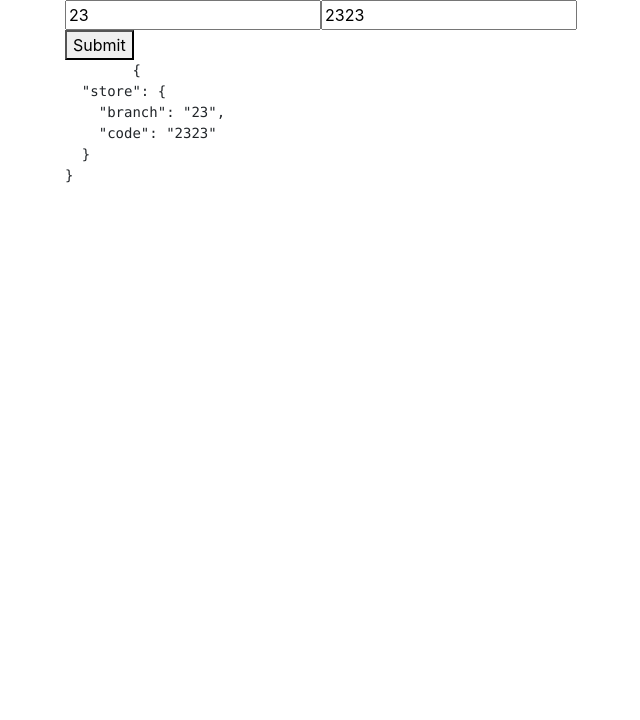
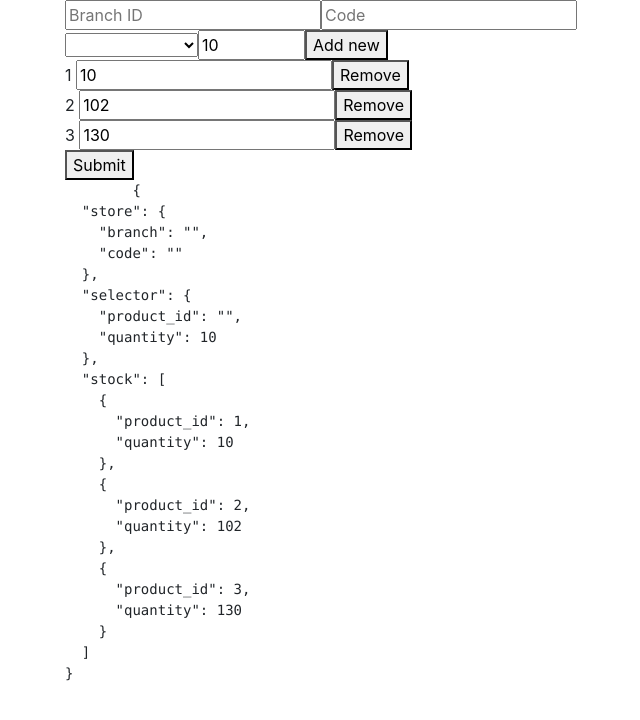
Before and after one commit to iosipov27/angular-pro, an Angular app: page / in a window 1280 px wide. Shown: the top 720 px of the page, without its empty margins (20-660 px from the left). Built offline with nearby package versions, Linux system fonts and the light colour scheme.

Commit message:
FormControl, FormGroup, FormArray

```diff
--- /dev/null
+++ b/src/app/stock-inventory/components/index.ts
@@ -0,0 +1,3 @@
+export { StockProductsComponent } from './stock-products/stock-products.component';
+export { StockSelectorComponent } from './stock-selector/stock-selector.component';
+export { StockBranchComponent } from './stock-branch/stock-branch.component';
--- /dev/null
+++ b/src/app/stock-inventory/components/stock-branch/stock-branch.component.ts
@@ -0,0 +1,18 @@
+import { Component, Input, EventEmitter, ViewChild, ViewContainerRef, AfterContentInit, ComponentFactoryResolver, ComponentRef, TemplateRef } from '@angular/core';
+import { FormGroup } from '@angular/forms';
+
+
+
+@Component({
+  selector: 'stock-branch',
+  template: `<div [formGroup]="parent">
+    <div formGroupName="store">
+      <input formControlName="branch" type="text" placeholder="Branch ID"/>
+      <input formControlName="code" type="text" placeholder="Code"/>
+    </div>
+  </div>`,
+  styleUrls: ['./stock-branch.component.scss']
+})
+export class StockBranchComponent {
+  @Input() parent: FormGroup;
+}
--- /dev/null
+++ b/src/app/stock-inventory/components/stock-products/stock-products.component.ts
@@ -0,0 +1,29 @@
+import { Component, Input, EventEmitter, ViewChild, ViewContainerRef, AfterContentInit, ComponentFactoryResolver, ComponentRef, TemplateRef } from '@angular/core';
+import { FormGroup, FormArray } from '@angular/forms';
+
+
+
+@Component({
+  selector: 'stock-products',
+  template: `<div [formGroup]="parent">
+    <div formArrayName="stock">
+        <div *ngFor="let item of stocks; let i = index">
+          <div [formGroupName]="i">
+            {{ item.value.product_id }}
+            <input type="number" formControlName="quantity" />
+            <button type="button">Remove</button>
+          </div>
+        </div>
+    </div>
+
+  </div>`,
+  styleUrls: ['./stock-products.component.scss']
+})
+export class StockProductsComponent {
+  @Input() parent: FormGroup;
+
+
+  get stocks() {
+    return (this.parent.get('stock') as FormArray ).controls;
+  }
+}
--- /dev/null
+++ b/src/app/stock-inventory/components/stock-selector/stock-selector.component.ts
@@ -0,0 +1,28 @@
+import { Component, Input, EventEmitter, ViewChild, ViewContainerRef, AfterContentInit, ComponentFactoryResolver, ComponentRef, TemplateRef } from '@angular/core';
+import { FormGroup } from '@angular/forms';
+import { Product } from '../../models';
+
+
+
+@Component({
+  selector: 'stock-selector',
+  template: `
+  <div [formGroup]="parent">
+    <div formGroupName="selector">
+      <select formControlName="product_id">
+      <option [value]="">Select product</option>
+        <option *ngFor="let item of products" [value]="item.id">
+          {{ item.name }}
+        </option>
+      </select>
+      <input type="number" min="3" max="1000" formControlName="quantity"/>
+      <button type="button">Add new</button>
+    </div>
+  </div>
+  `,
+  styleUrls: ['./stock-selector.component.scss']
+})
+export class StockSelectorComponent {
+  @Input() parent: FormGroup;
+  @Input() products: Product[];
+}
--- a/src/app/stock-inventory/containers/stock-inventory.component.ts
+++ b/src/app/stock-inventory/containers/stock-inventory.component.ts
@@ -1,16 +1,22 @@
 import { Component, Input, EventEmitter, ViewChild, ViewContainerRef, AfterContentInit, ComponentFactoryResolver, ComponentRef, TemplateRef } from '@angular/core';
 
 import { FormControl, FormGroup, FormArray } from '@angular/forms';
+import { Product } from '../models';
 
 @Component({
   selector: 'stock-inventory',
   styleUrls: ['./stock-inventory.component.scss'],
   template: `<div class="stock-inventory">
     <form [formGroup]="form" (ngSubmit)="onSubmit()">
-      <div formGroupName="store">
-        <input formControlName="branch" type="text" placeholder="Branch ID"/>
-        <input formControlName="code" type="text" placeholder="Code"/>
-      </div>
+
+      <stock-branch [parent]="form"></stock-branch>
+
+      <stock-selector
+        [products]="products"
+        [parent]="form">
+      </stock-selector>
+
+      <stock-products [parent]="form"></stock-products>
 
       <div class="stock-inventory__buttons">
         <button type="submit" [disabled]="form.invalid">Submit</button>
@@ -25,13 +31,33 @@ import { FormControl, FormGroup, FormArray } from '@angular/forms';
 })
 export class StockInventoryComponent {
 
+  products: Product[] = [
+    { id: 4, name: 'Extra', quantity: 45 },
+    { id: 42, name: 'Extra Gun', quantity: 454 },
+    { id: 34, name: 'Extra Puma', quantity: 43 },
+    { id: 44, name: 'Extra Super', quantity: 425 }
+  ];
+
 
   form = new FormGroup({
     store: new FormGroup({
-      branch: new FormControl('23'),
-      code: new FormControl('2323')
+      branch: new FormControl(''),
+      code: new FormControl('')
+    }),
+    selector: this.createStock({}),
+    stock: new FormArray([
+      this.createStock({product_id: 1, quantity: 10}),
+      this.createStock({product_id: 2, quantity: 102}),
+      this.createStock({product_id: 3, quantity: 130}),
+    ])
+  });
+
+  createStock(stock: any = {}) {
+    return new FormGroup({
+      product_id: new FormControl(stock.product_id || ''),
+      quantity: new FormControl(stock.quantity || 10)
     })
-  })
+  }
 
 
   onSubmit() {
--- /dev/null
+++ b/src/app/stock-inventory/models/index.ts
@@ -0,0 +1,2 @@
+
+export { Product } from './product.interface';
--- /dev/null
+++ b/src/app/stock-inventory/models/product.interface.ts
@@ -0,0 +1,6 @@
+
+export interface Product {
+  id: number;
+  name: string;
+  quantity: number;
+}
--- a/src/app/stock-inventory/stock-inventory.module.ts
+++ b/src/app/stock-inventory/stock-inventory.module.ts
@@ -2,17 +2,18 @@ import { NgModule } from '@angular/core';
 import { CommonModule } from '@angular/common';
 import { StockInventoryComponent } from './containers/stock-inventory.component';
 import { ReactiveFormsModule } from '@angular/forms';
+import  { StockBranchComponent, StockProductsComponent, StockSelectorComponent } from './components/index';
 
 @NgModule({
   declarations: [
-    StockInventoryComponent
+    StockInventoryComponent,
+    StockBranchComponent, StockProductsComponent, StockSelectorComponent
   ],
   imports: [
     CommonModule,
     ReactiveFormsModule
-
   ],
-  exports: [StockInventoryComponent],
+  exports: [StockInventoryComponent, StockBranchComponent, StockProductsComponent, StockSelectorComponent],
   providers: [],
 })
 export class StockInventoryModule { }
```
Also changed, not shown: src/app/stock-inventory/components/stock-branch/stock-branch.component.scss (added), src/app/stock-inventory/components/stock-products/stock-products.component.scss (added), src/app/stock-inventory/components/stock-selector/stock-selector.component.scss (added).
